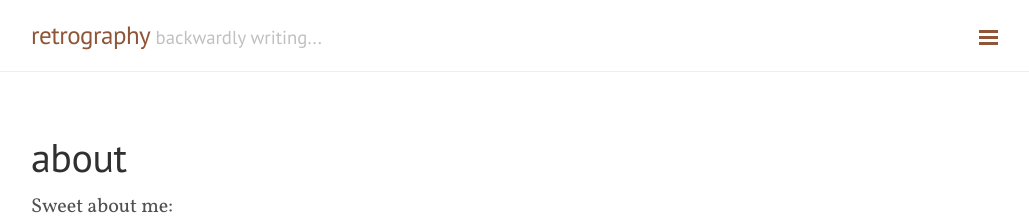
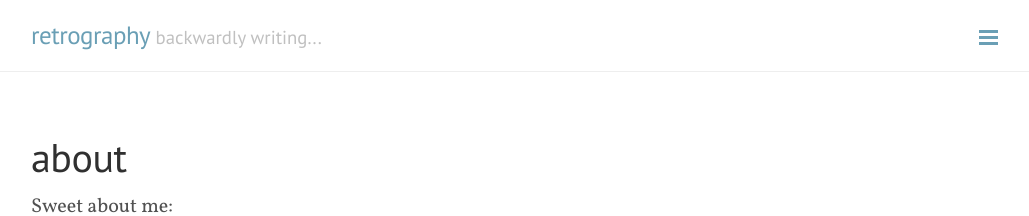
Before and after one commit to retrography/retrography.github.io, a Jekyll site: the page built from about.markdown, in a window 1280 px wide. Shown: the top 216 px of the page, without its empty margins (249-1278 px from the left). Built offline with Jekyll 4.4.1, drawn with Linux system fonts in a browser that asks for light colours; Markdown is read by kramdown in place of the engine named in the settings.

Commit message:
Update default.html

```diff
--- a/_layouts/default.html
+++ b/_layouts/default.html
@@ -3,7 +3,7 @@
 
   {% include head.html %}
 
-  <body class="layout-reverse sidebar-overlay theme-base-0f">
+  <body class="layout-reverse sidebar-overlay theme-base-0d">
 
     {% include sidebar.html %}
 
```
